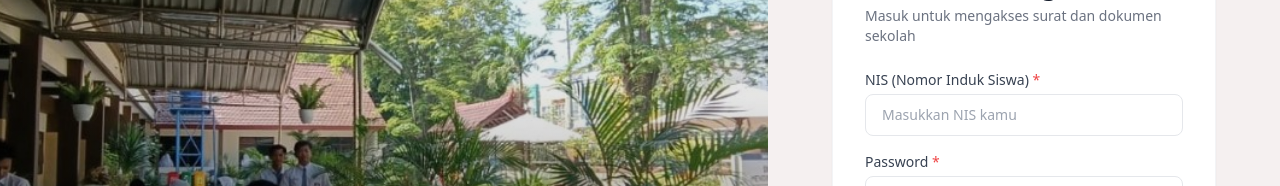
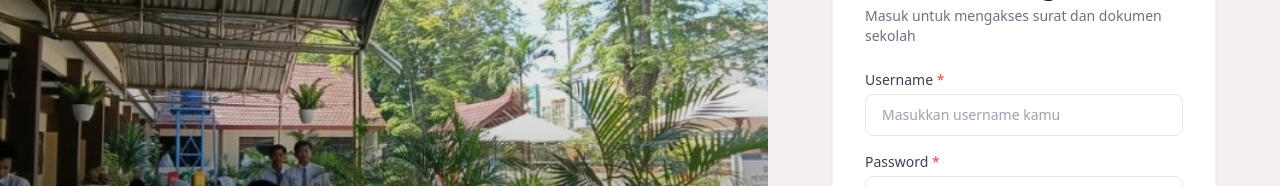
Before and after one commit to kontenscola/portal-surat, a Next.js app: page / in a window 1280 px wide. Shown: the part 303-489 px from the top of the page. Built offline with nearby package versions, Linux system fonts and the light colour scheme.

Commit message:
fix: update login form and validation to use username instead of NIS

```diff
--- a/src/app/api/auth/login-siswa/route.ts
+++ b/src/app/api/auth/login-siswa/route.ts
@@ -16,19 +16,19 @@ export async function POST(request: NextRequest) {
       )
     }
 
-    const { nis, password } = parsed.data
+    const { username, password } = parsed.data
 
     const supabase = createAdminClient()
     const { data: user, error } = await supabase
       .from('users')
       .select('*')
-      .eq('nis', nis)
+      .eq('username', username)
       .eq('role', 'siswa')
       .single()
 
     if (error || !user || !user.password_hash) {
       return NextResponse.json(
-        { error: 'NIS atau password salah' },
+        { error: 'Username atau password salah' },
         { status: 401 }
       )
     }
@@ -36,7 +36,7 @@ export async function POST(request: NextRequest) {
     const passwordMatch = await bcrypt.compare(password, user.password_hash)
     if (!passwordMatch) {
       return NextResponse.json(
-        { error: 'NIS atau password salah' },
+        { error: 'Username atau password salah' },
         { status: 401 }
       )
     }
--- a/src/components/auth/LoginForm.tsx
+++ b/src/components/auth/LoginForm.tsx
@@ -10,7 +10,7 @@ export default function LoginForm() {
   const [error, setError] = useState<string | null>(null)
 
   // Siswa form state
-  const [nis, setNis] = useState('')
+  const [username, setUsername] = useState('')
   const [password, setPassword] = useState('')
 
   // Admin form state
@@ -21,8 +21,8 @@ export default function LoginForm() {
     e.preventDefault()
     setError(null)
 
-    if (!nis.trim() || !password) {
-      setError('NIS dan Password wajib diisi')
+    if (!username.trim() || !password) {
+      setError('Username dan Password wajib diisi')
       return
     }
 
@@ -31,13 +31,13 @@ export default function LoginForm() {
       const res = await fetch('/api/auth/login-siswa', {
         method: 'POST',
         headers: { 'Content-Type': 'application/json' },
-        body: JSON.stringify({ nis: nis.trim(), password }),
+        body: JSON.stringify({ username: username.trim(), password }),
       })
 
       const data = await res.json()
 
       if (!res.ok) {
-        setError(data.error ?? 'NIS atau password tidak sesuai.')
+        setError(data.error ?? 'Username atau password tidak sesuai.')
         return
       }
 
@@ -118,15 +118,15 @@ export default function LoginForm() {
 
             <form onSubmit={handleSiswaSubmit} noValidate className="space-y-4">
               <div>
-                <label htmlFor="nis" className="block text-sm font-medium text-gray-700 mb-1">
-                  NIS (Nomor Induk Siswa) <span className="text-red-500">*</span>
+                <label htmlFor="username" className="block text-sm font-medium text-gray-700 mb-1">
+                  Username <span className="text-red-500">*</span>
                 </label>
                 <input
-                  id="nis"
+                  id="username"
                   type="text"
-                  value={nis}
-                  onChange={(e) => setNis(e.target.value)}
-                  placeholder="Masukkan NIS kamu"
+                  value={username}
+                  onChange={(e) => setUsername(e.target.value)}
+                  placeholder="Masukkan username kamu"
                   disabled={isLoading}
                   className="w-full rounded-lg border border-gray-200 px-4 py-2.5 text-sm placeholder-gray-400 focus:border-purple-400 focus:outline-none focus:ring-2 focus:ring-purple-100 disabled:bg-gray-50"
                 />
--- a/src/lib/validations/auth.ts
+++ b/src/lib/validations/auth.ts
@@ -1,7 +1,7 @@
 import { z } from 'zod'
 
 export const loginSiswaSchema = z.object({
-  nis: z.string().min(1, 'NIS wajib diisi'),
+  username: z.string().min(1, 'Username wajib diisi'),
   password: z.string().min(1, 'Password wajib diisi'),
 })
 
```
